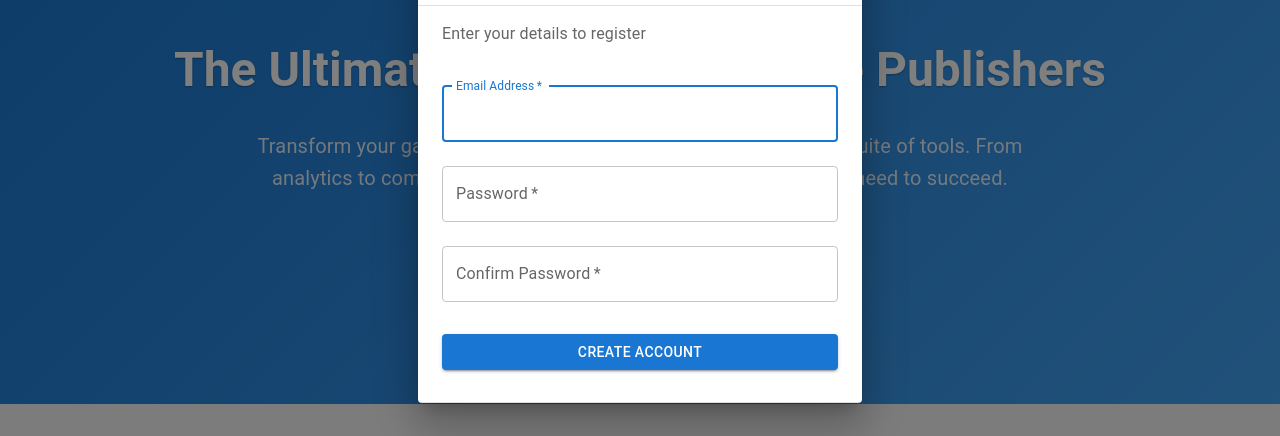
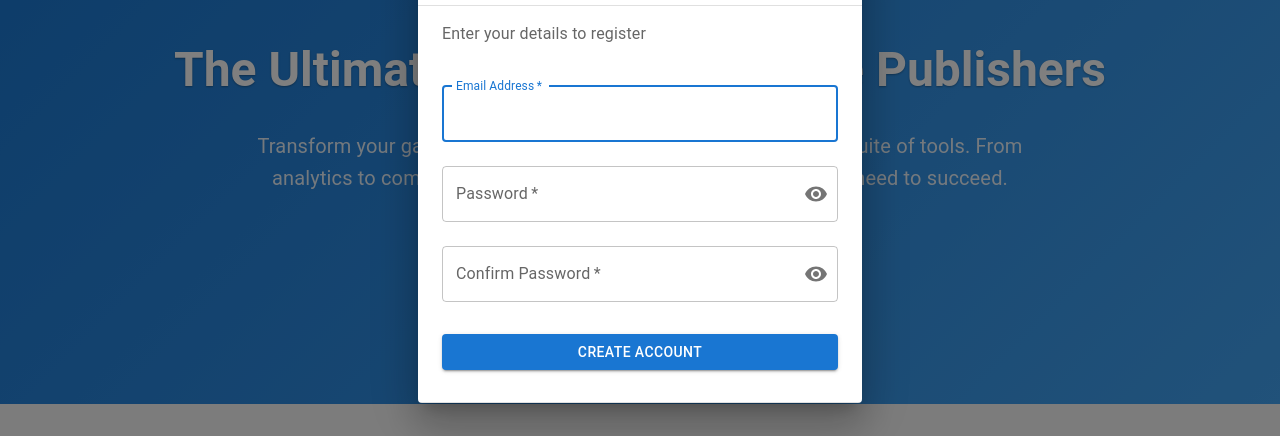
Before and after one commit to GameLaunchPad/Frontend, a Next.js app: page / in a window 1280 px wide. Both pictures are taken after a click on the button "Register". Shown: the part 228-664 px from the top of the page. Built offline with nearby package versions, Linux system fonts and the light colour scheme.

Commit message:
feat: add icon button to show/hide password

```diff
--- a/src/app/components/LoginDialog.tsx
+++ b/src/app/components/LoginDialog.tsx
@@ -14,10 +14,15 @@ import {
   Checkbox,
   Alert,
   CircularProgress,
-  Backdrop
+  Backdrop,
+  FormControl,
+  OutlinedInput,
+  InputAdornment,
+  InputLabel
 } from '@mui/material';
 import CloseIcon from '@mui/icons-material/Close';
 import { setAuthToken } from '../../utils/auth';
+import { Visibility, VisibilityOff } from '@mui/icons-material';
 
 interface LoginDialogProps {
   open: boolean;
@@ -109,6 +114,26 @@ export default function LoginDialog({ open, onClose, onLoginSuccess, onRegisterS
     }
   };
 
+  const [showPassword, setShowPassword] = useState(false);
+  const handleClickShowPassword = () => setShowPassword((show) => !show);
+  const handleMouseDownPassword = (event: React.MouseEvent<HTMLButtonElement>) => {
+    event.preventDefault();
+  };
+
+  const handleMouseUpPassword = (event: React.MouseEvent<HTMLButtonElement>) => {
+    event.preventDefault();
+  };
+
+  const [showConfirmPassword, setShowConfirmPassword] = useState(false);
+  const handleClickShowConfirmPassword = () => setShowConfirmPassword((show) => !show);
+  const handleMouseDownConfirmPassword = (event: React.MouseEvent<HTMLButtonElement>) => {
+    event.preventDefault();
+  };
+
+  const handleMouseUpConfirmPassword = (event: React.MouseEvent<HTMLButtonElement>) => {
+    event.preventDefault();
+  };
+
   return (
     <>
       <Dialog open={open} onClose={handleClose} maxWidth="xs" fullWidth>
@@ -167,32 +192,62 @@ export default function LoginDialog({ open, onClose, onLoginSuccess, onRegisterS
               />
             )}
 
-            <TextField
+            <FormControl
               margin="normal"
               required
               fullWidth
+            >
+              <InputLabel htmlFor="password">Password</InputLabel>
+              <OutlinedInput
+                id="password"
                 name="password"
                 label="Password"
-              type="password"
-              id="password"
+                type={showPassword ? 'text' : 'password'}
                 autoComplete={mode === 'login' ? 'current-password' : 'new-password'}
                 value={password}
                 onChange={(e) => setPassword(e.target.value)}
+                endAdornment={
+                  <InputAdornment position="end">
+                    <IconButton
+                      onClick={handleClickShowPassword}
+                      onMouseDown={handleMouseDownPassword}
+                      onMouseUp={handleMouseUpPassword}
+                      edge="end"
+                    >
+                      {showPassword ? <VisibilityOff /> : <Visibility />}
+                    </IconButton>
+                  </InputAdornment>
+                }
               />
+            </FormControl>
 
-            {mode === 'register' && (
-              <TextField
+            {mode === 'register' && (<FormControl
               margin="normal"
               required
               fullWidth
+            >
+              <InputLabel htmlFor="password">Confirm Password</InputLabel>
+              <OutlinedInput
+                id="password"
                 name="confirmPassword"
                 label="Confirm Password"
-                type="password"
-                id="confirm-password"
+                type={showConfirmPassword ? 'text' : 'password'}
                 value={confirmPassword}
                 onChange={(e) => setConfirmPassword(e.target.value)}
+                endAdornment={
+                  <InputAdornment position="end">
+                    <IconButton
+                      onClick={handleClickShowConfirmPassword}
+                      onMouseDown={handleMouseDownConfirmPassword}
+                      onMouseUp={handleMouseUpConfirmPassword}
+                      edge="end"
+                    >
+                      {showPassword ? <VisibilityOff /> : <Visibility />}
+                    </IconButton>
+                  </InputAdornment>
+                }
               />
-            )}
+            </FormControl>)}
 
             {mode === 'login' && (
               <Box sx={{ display: 'flex', justifyContent: 'space-between', alignItems: 'center', mt: 1, mb: 2 }}>
```
Lines whose indentation alone changed are shown as unchanged.
